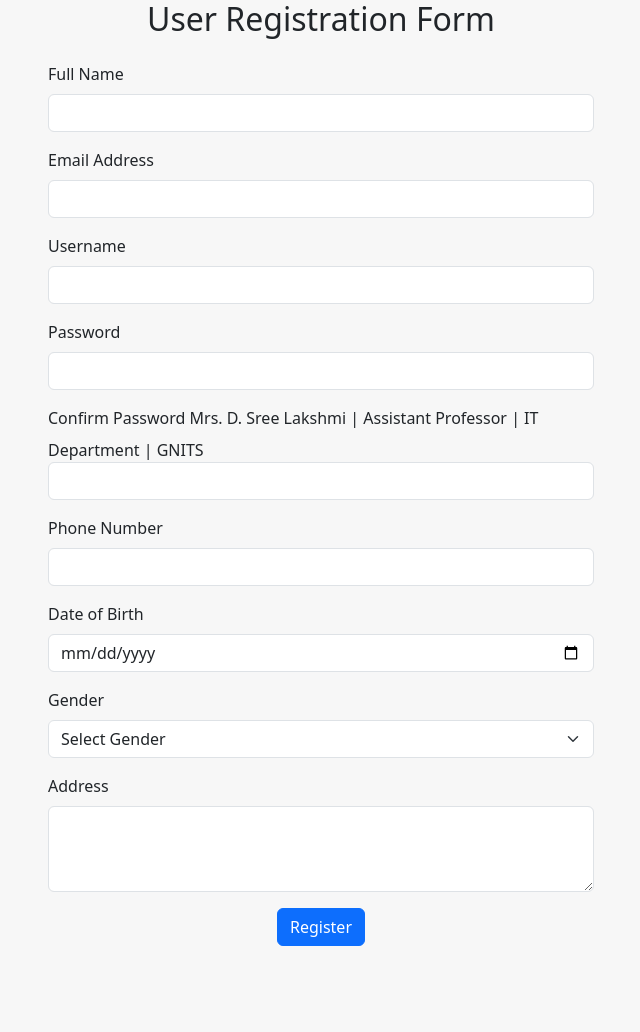
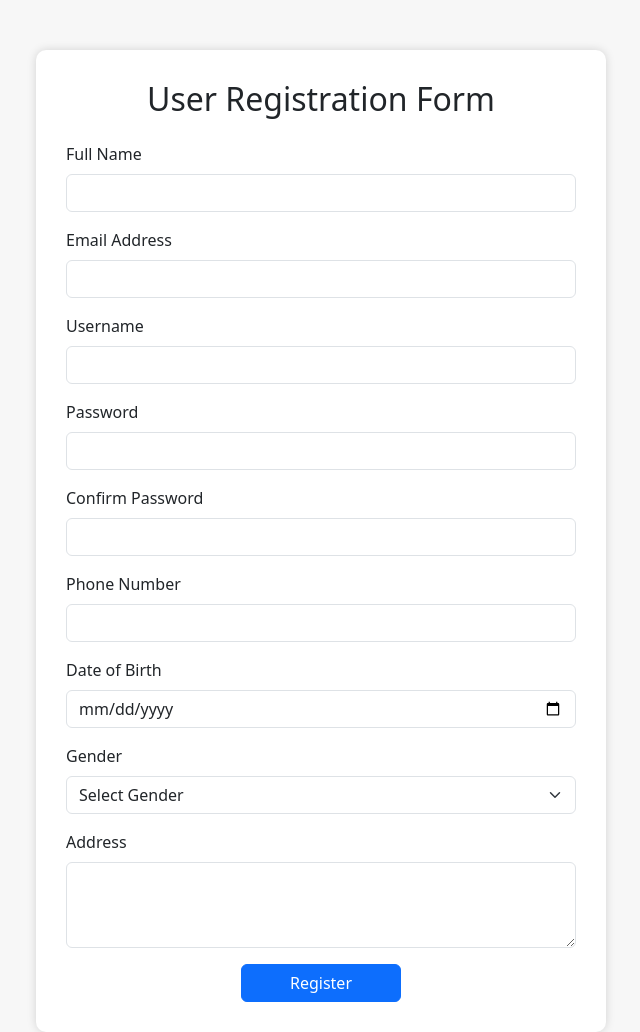
Before and after one commit to gurramlahari296/App, a Flask app: page / in a window 1280 px wide. Shown: the whole page, without its empty margins (319-959 px from the left). Before the commit the page ends 946 px from the top, so only its background shows below. Run offline with Flask 3, Linux system fonts and the light colour scheme.

Commit message:
committed all files

```diff
--- a/templates/register.html
+++ b/templates/register.html
@@ -1,16 +1,16 @@
 <!DOCTYPE html>
 <html lang="en">
 <head>
- <meta charset="UTF-8">
+ <meta charset="UTF-8" />
  <title>User Registration</title>
  <link
-href="https://cdn.jsdelivr.net/npm/bootstrap@5.3.0/dist/css/bootstrap.
-min.css" rel="stylesheet">
+   href="https://cdn.jsdelivr.net/npm/bootstrap@5.3.0/dist/css/bootstrap.min.css"
+   rel="stylesheet"
+ />
  <style>
   body {
     background-color: #f7f7f7;
   }
-Mrs. D. Sree Lakshmi | Assistant Professor | IT Department | GNITS
   .form-container {
     margin-top: 50px;
     padding: 30px;
@@ -25,41 +25,94 @@
  <div class="row justify-content-md-center">
    <div class="col-md-6 form-container">
      <h2 class="text-center mb-4">User Registration Form</h2>
- <form method="POST" action="/">
+     <form method="POST" action="/" id="registrationForm" novalidate>
        <div class="mb-3">
- <label class="form-label">Full Name</label>
- <input type="text" class="form-control" name="full_name">
+         <label class="form-label" for="full_name">Full Name</label>
+         <input
+           type="text"
+           class="form-control"
+           name="full_name"
+           id="full_name"
+           required
+           minlength="2"
+           maxlength="50"
+           pattern="^[a-zA-Z\s]+$"
+           title="Full Name should only contain letters and spaces"
+         />
        </div>
        <div class="mb-3">
- <label class="form-label">Email Address</label>
- <input type="email" class="form-control" name="email">
+         <label class="form-label" for="email">Email Address</label>
+         <input
+           type="email"
+           class="form-control"
+           name="email"
+           id="email"
+           required
+         />
        </div>
        <div class="mb-3">
- <label class="form-label">Username</label>
- <input type="text" class="form-control" name="username">
+         <label class="form-label" for="username">Username</label>
+         <input
+           type="text"
+           class="form-control"
+           name="username"
+           id="username"
+           required
+           minlength="4"
+           maxlength="20"
+           pattern="^[a-zA-Z0-9._-]+$"
+           title="Username can contain letters, numbers, dots, underscores and hyphens"
+         />
        </div>
        <div class="mb-3">
- <label class="form-label">Password</label>
- <input type="password" class="form-control"
-name="password">
+         <label class="form-label" for="password">Password</label>
+         <input
+           type="password"
+           class="form-control"
+           name="password"
+           id="password"
+           required
+           minlength="8"
+           pattern="^(?=.*[a-z])(?=.*[A-Z])(?=.*\d).+$"
+           title="Password must be at least 8 characters and include uppercase, lowercase, and a number"
+         />
        </div>
        <div class="mb-3">
- <label class="form-label">Confirm Password</label>
-Mrs. D. Sree Lakshmi | Assistant Professor | IT Department | GNITS
- <input type="password" class="form-control"
-name="confirm_password">
+         <label class="form-label" for="confirm_password">Confirm Password</label>
+         <input
+           type="password"
+           class="form-control"
+           name="confirm_password"
+           id="confirm_password"
+           required
+           minlength="8"
+         />
        </div>
        <div class="mb-3">
- <label class="form-label">Phone Number</label>
- <input type="tel" class="form-control" name="phone">
+         <label class="form-label" for="phone">Phone Number</label>
+         <input
+           type="tel"
+           class="form-control"
+           name="phone"
+           id="phone"
+           pattern="^\+?\d{10,15}$"
+           title="Phone number should be 10 to 15 digits, optional leading +"
+         />
        </div>
        <div class="mb-3">
- <label class="form-label">Date of Birth</label>
- <input type="date" class="form-control" name="dob">
+         <label class="form-label" for="dob">Date of Birth</label>
+         <input
+           type="date"
+           class="form-control"
+           name="dob"
+           id="dob"
+           required
+           max="<?php echo date('Y-m-d'); ?>"
+         />
        </div>
        <div class="mb-3">
- <label class="form-label">Gender</label>
- <select class="form-select" name="gender">
+         <label class="form-label" for="gender">Gender</label>
+         <select class="form-select" name="gender" id="gender" required>
            <option value="">Select Gender</option>
            <option>Male</option>
            <option>Female</option>
@@ -67,16 +120,44 @@
          </select>
        </div>
        <div class="mb-3">
- <label class="form-label">Address</label>
- <textarea class="form-control" rows="3"
-name="address"></textarea>
+         <label class="form-label" for="address">Address</label>
+         <textarea
+           class="form-control"
+           rows="3"
+           name="address"
+           id="address"
+           required
+           minlength="10"
+           maxlength="200"
+         ></textarea>
        </div>
        <div class="text-center">
- <button type="submit" class="btn btn-primary px5">Register</button>
+         <button type="submit" class="btn btn-primary px-5">Register</button>
        </div>
      </form>
    </div>
  </div>
 </div>
+
+<script>
+  const form = document.getElementById("registrationForm");
+  form.addEventListener("submit", function (event) {
+    // Clear previous custom validity
+    const password = form.password;
+    const confirmPassword = form.confirm_password;
+
+    if (password.value !== confirmPassword.value) {
+      confirmPassword.setCustomValidity("Passwords do not match");
+    } else {
+      confirmPassword.setCustomValidity("");
+    }
+
+    if (!form.checkValidity()) {
+      event.preventDefault();
+      event.stopPropagation();
+      form.classList.add("was-validated");
+    }
+  });
+</script>
 </body>
 </html>
```
Lines whose indentation alone changed are shown as unchanged.
